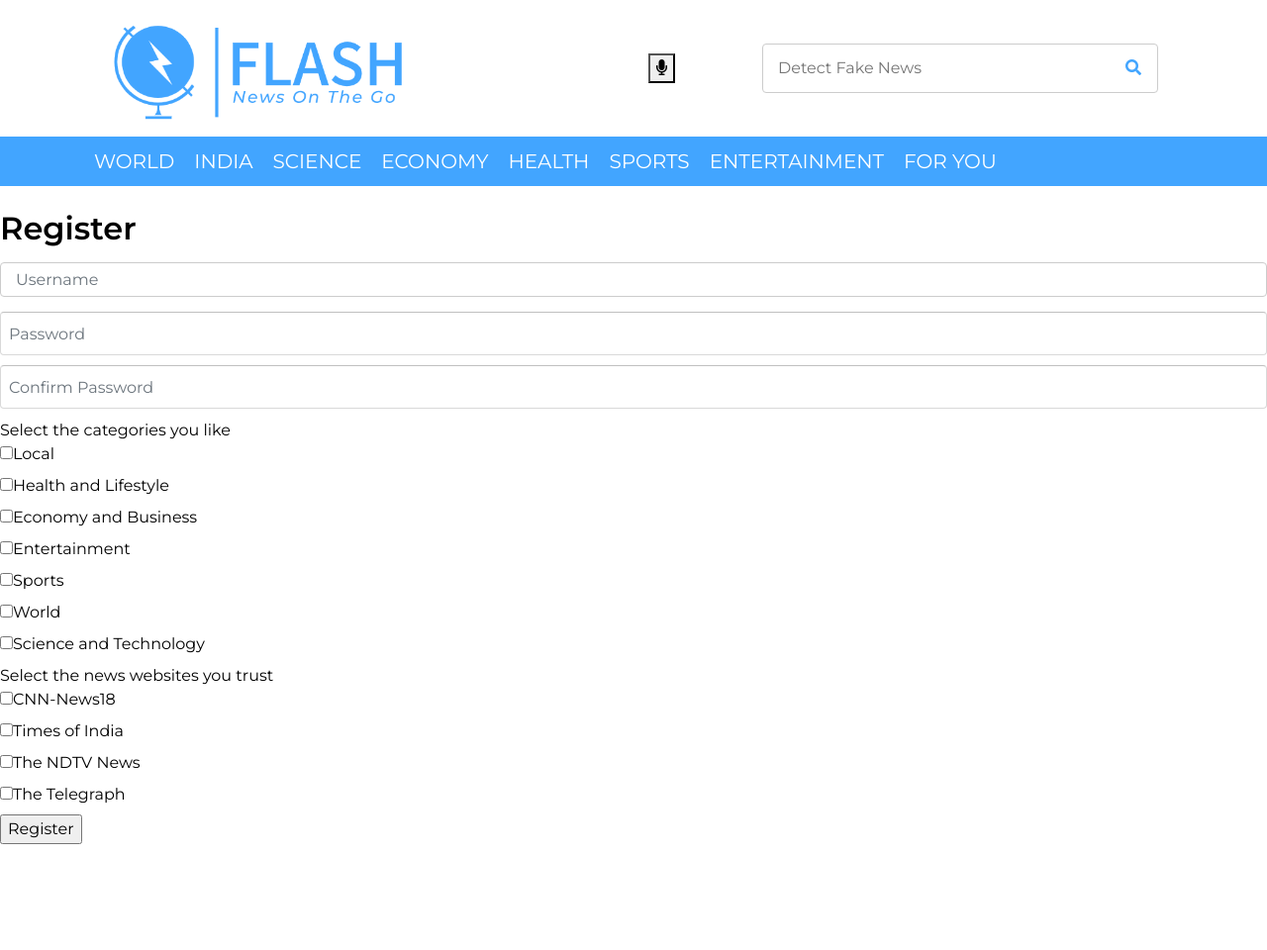
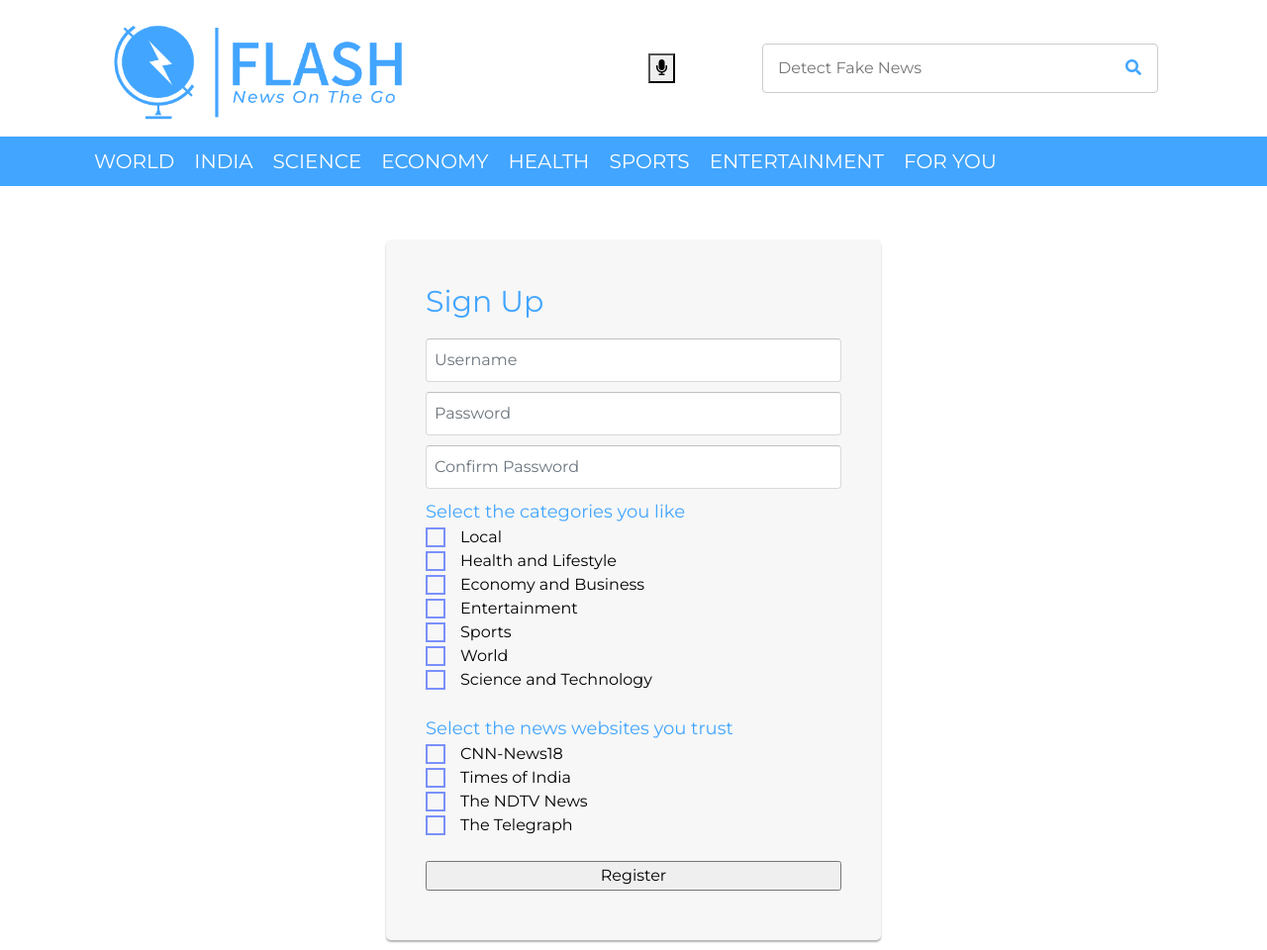
Before and after one commit to Rohini13/Flash, a Django app: page /register/ in a window 1280 px wide. Shown: the part 28-988 px from the top of the page at 99% size. Before the commit the page ends 881 px from the top, so only its background shows below. Run offline with Django 3.2, Linux system fonts and the light colour scheme; some libraries are stand-ins or nearby versions.

Commit message:
frontend register

```diff
--- a/news/static/news/style.css
+++ b/news/static/news/style.css
@@ -1,8 +1,14 @@
 /**********************************/
 /********** General CSS ***********/
 /**********************************/
-
-
+.signup-text{
+    font-size: 18px;
+    color: #42A5FF;
+}
+
+.login-top{
+     margin-top: 70px;
+}
 .login-card {
   padding: 40px;
   width: 500px;
@@ -11,7 +17,7 @@
   border-radius: 5px;
   box-shadow: 0px 2px 2px rgba(0, 0, 0, 0.3);
   overflow: hidden;
-    margin-top: 100px;
+    margin-top: 30px;
 }
 .title-login{
 color: #42A5FF;
@@ -192,9 +198,65 @@ h6 {
     border-color: #42A5FF;
 }
 
+.boxes {
+  margin: auto;
+  padding: 50px;
+  /*background: #484848;*/
+}
+
+/*Checkboxes styles*/
+input[type="checkbox"] { display: none; }
+
+input[type="checkbox"] + label {
+  display: inline;
+  position: relative;
+  padding-left: 35px;
+  margin-top: 20px;
+  font: 14px/20px , Arial, sans-serif;
+  /*color: #ddd;*/
+  cursor: pointer;
+  -webkit-user-select: none;
+  -moz-user-select: none;
+  -ms-user-select: none;
+}
+
+input[type="checkbox"] + label:last-child { margin-bottom: 0; }
+
+input[type="checkbox"] + label:before {
+  content: '';
+  display: block;
+  width: 20px;
+  height: 20px;
+  border: 2px solid #294dff;
+  position: absolute;
+  left: 0;
+  top: 0;
+  opacity: .6;
+  -webkit-transition: all .12s, border-color .08s;
+  transition: all .12s, border-color .08s;
+}
+
+input[type="checkbox"]:checked + label:before {
+  width: 10px;
+  top: -5px;
+  left: 5px;
+  border-radius: 0;
+  opacity: 1;
+  border-top-color: transparent;
+  border-left-color: transparent;
+  -webkit-transform: rotate(45deg);
+  transform: rotate(45deg);
+}
+
+/*.checkbox-style{*/
+/*    margin: 10px;*/
+
+
+
+/*}*/
 .custom-radio,
 .custom-checkbox {
-    margin-bottom: 15px;
+    margin-bottom: 45px;
 }
 
 .custom-radio .custom-control-label::before,
--- a/news/templates/news/login.html
+++ b/news/templates/news/login.html
@@ -101,6 +101,9 @@
         </div>
         <br>
         <!-- Nav Bar End -->
+        <div class="login-top">
+
+
         <div class="login-card">
         <form id="msform" action="" method="post">
             {% csrf_token %}
@@ -113,6 +116,7 @@
           </fieldset>
         </form>
         </div>
+             </div>
 
 
 </body>
--- a/news/templates/news/register.html
+++ b/news/templates/news/register.html
@@ -104,30 +104,44 @@
         </div>
         <br>
         <!-- Nav Bar End -->
+        <div class="login-card">
         <form id="msform" action="" method="post">
             {% csrf_token %}
           <fieldset>
-            <h2 class="fs-title">Register</h2>
+           <div class="title-login">Sign Up</div>
             <h3 class="fs-subtitle"></h3>
             <input type="text" name="username" id="username" class="form-control" placeholder="Username" />
             <input type="password" class="form-control" id="password" name="password" placeholder="Password" />
               <input type="password" class="form-control" id="confirm_password" name="confirm_password" placeholder="Confirm Password" />
-            Select the categories you like<br>
+              <div class="signup-text"> Select the categories you like </div>
+{#<div class="checkbox-style">#}
+              <div class="checkbox-style">
               <input type="checkbox" name="category" id="Local" value="local" /><label for="Local">Local</label><br>
+
               <input type="checkbox" name="category" id="Health" value="health"><label for="Health">Health and Lifestyle</label><br>
+
+
               <input type="checkbox" name="category" id="Business" value="business"><label for="Business">Economy and Business</label><br>
               <input type="checkbox" name="category" id="Entertainment" value="entertainment"><label for="Entertainment">Entertainment</label><br>
               <input type="checkbox" name="category" id="Sports" value="sports"><label for="Sports">Sports</label><br>
               <input type="checkbox" name="category" id="World" value="world"><label for="World">World</label><br>
               <input type="checkbox" name="category" id="Technology" value="technology"><label for="Technology">Science and Technology</label><br>
-             Select the news websites you trust<br>
+       </div>
+              <br>
+    <div class="signup-text">Select the news websites you trust</div>
+
+
+<div class="checkbox-style">
               <input type="checkbox" name="newspaper" id="News18" value="NEWS18"><label for="News18">CNN-News18</label><br>
-              <input type="checkbox" name="newspaper" id="Toi" value="Times of India"><label for="Toi">Times of India</label><br>
+
+                  <input type="checkbox" name="newspaper" id="Toi" value="Times of India"><label for="Toi">Times of India</label><br>
               <input type="checkbox" name="newspaper" id="NDTV" value="NDTV"><label for="NDTV">The NDTV News</label><br>
               <input type="checkbox" name="newspaper" id="Telegraph" value="Telegraph"><label for="Telegraph">The Telegraph</label><br>
+                <br>
               <input type="submit" name="login" class="submit action-button" id="Register" value="Register">
+                  </div>
           </fieldset>
         </form>
-
+        </div>
 </body>
 </html>
```
Also changed, not shown: db.sqlite3.
